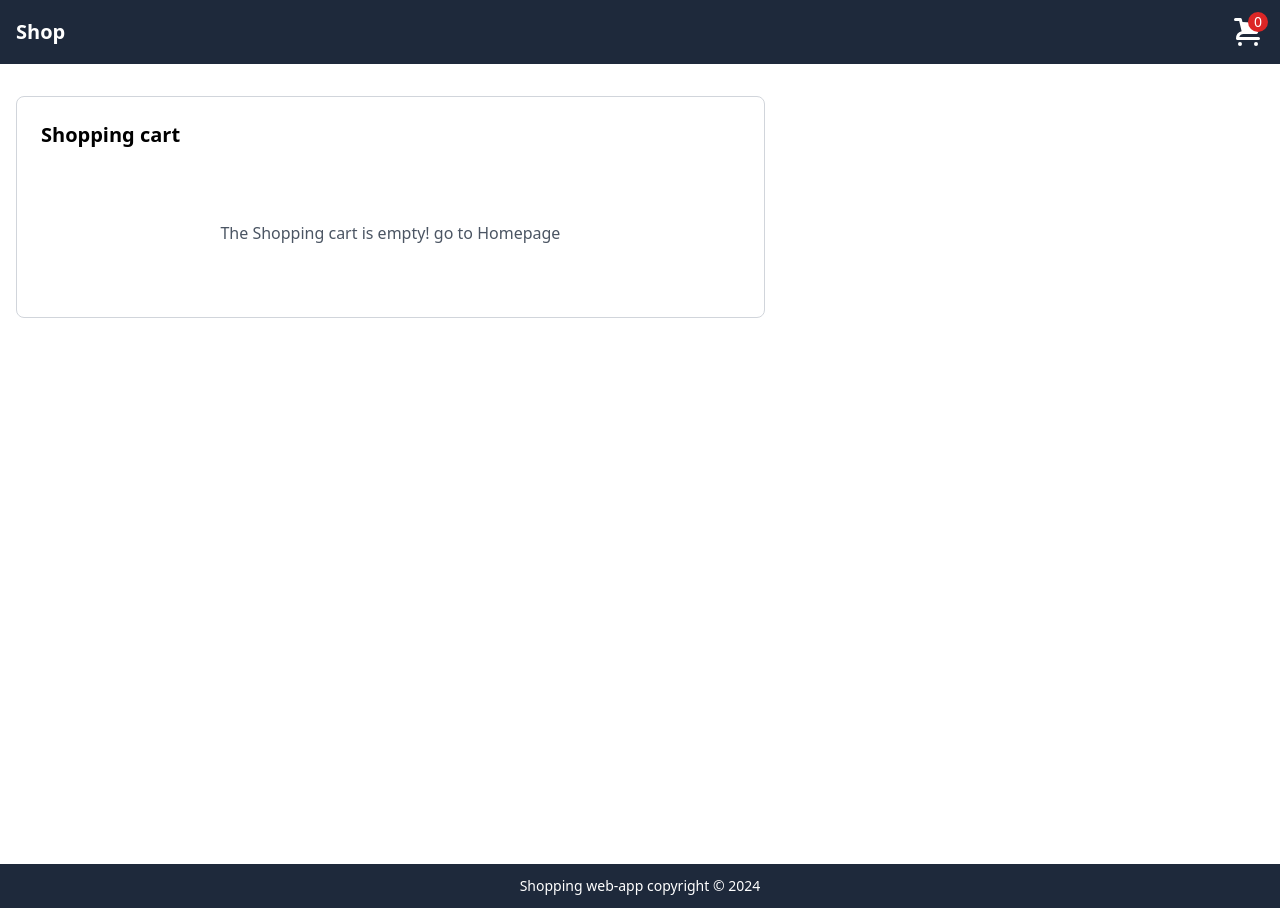
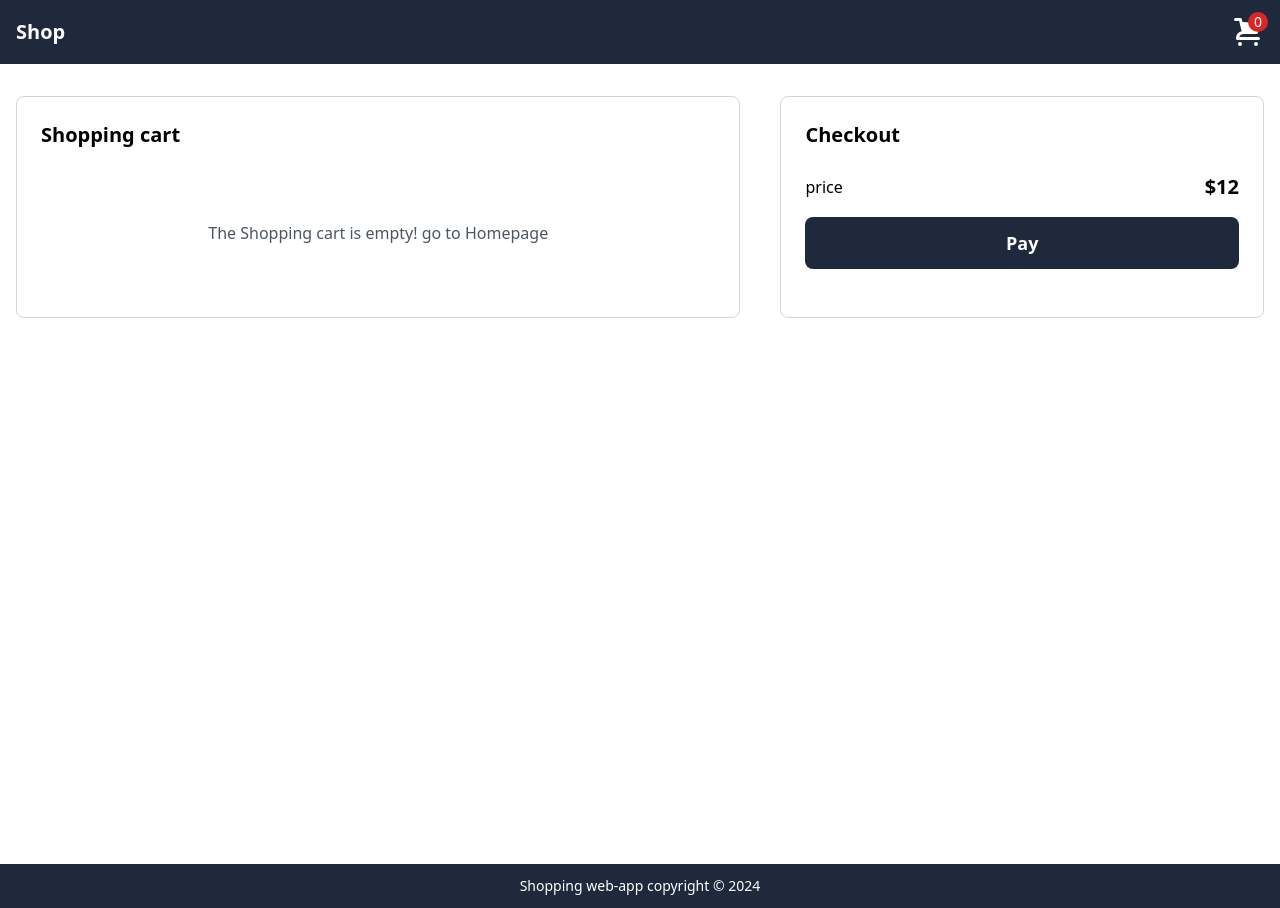
Before and after one commit to nafasebra/shop-rt-sample, a React (Vite) app: page /cart in a window 1280 px wide. Built offline with nearby package versions, Linux system fonts and the light colour scheme.

Commit message:
add: checkout component for shopping cart page

```diff
--- a/src/Pages/ShoppingCart.tsx
+++ b/src/Pages/ShoppingCart.tsx
@@ -1,9 +1,11 @@
+import CHeckout from '../components/pages/ShoppingCart/CHeckout'
 import CartContainer from '../components/pages/ShoppingCart/CartContainer'
 
 function ShoppingCart() {
   return (
     <div className="flex flex-col lg:flex-row gap-10">
       <CartContainer />
+      <CHeckout />
     </div>
   )
 }
--- /dev/null
+++ b/src/components/pages/ShoppingCart/CHeckout.tsx
@@ -0,0 +1,17 @@
+
+function CHeckout() {
+  return (
+    <div className='space-y-6 w-full lg:w-[40%] rounded-lg border border-gray-300 p-6'>
+      <p className="font-bold text-xl">Checkout</p>
+      <div className='flex flex-col gap-4'>
+        <div className='flex items-center justify-between'>
+          <p>price</p>
+          <p className='font-bold text-xl'>$12</p>
+        </div>
+        <button type='button' className='py-3 px-6 text-white bg-slate-800 rounded-lg text-lg font-bold'>Pay</button>
+      </div>
+    </div>
+  )
+}
+
+export default CHeckout
```
